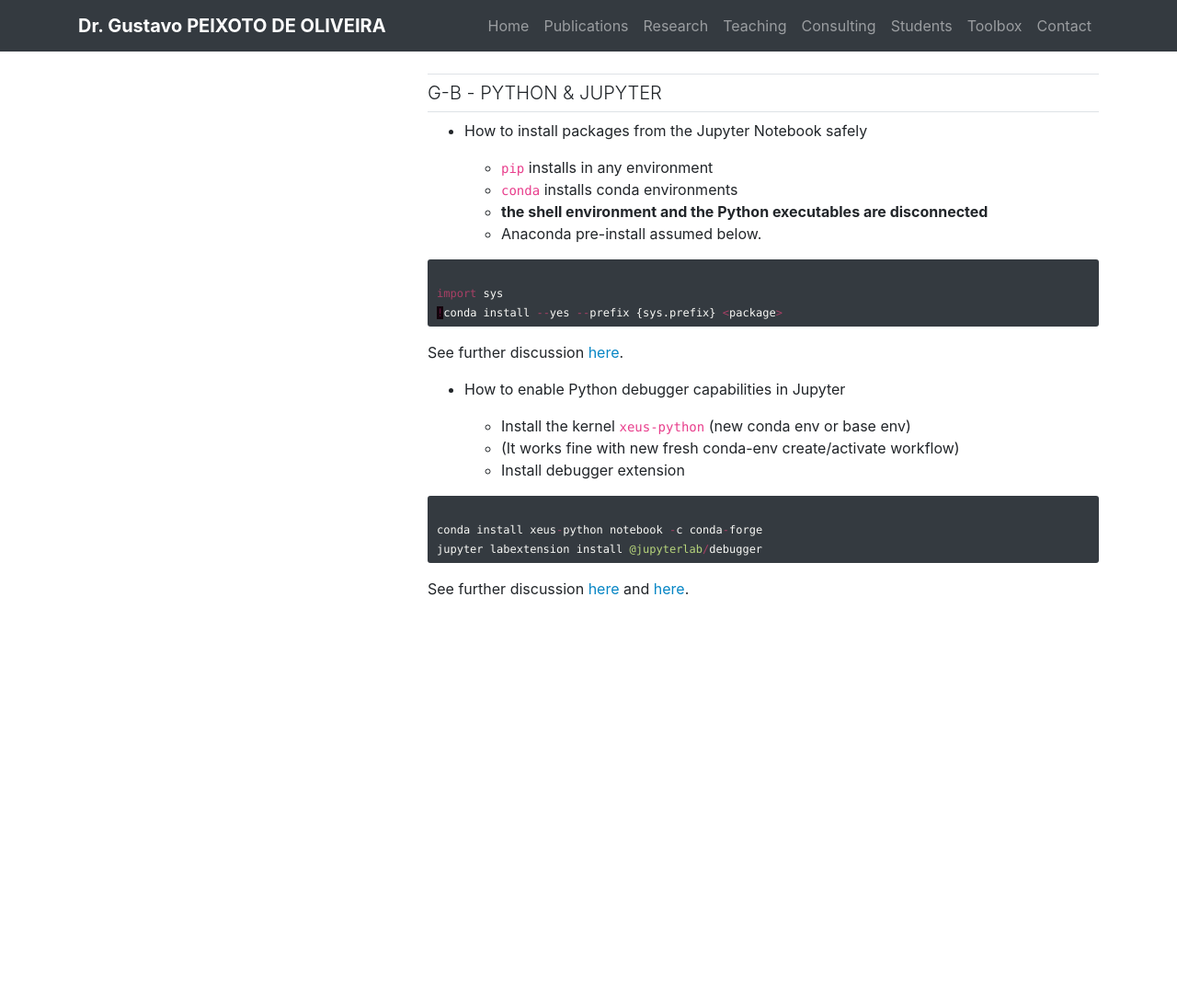
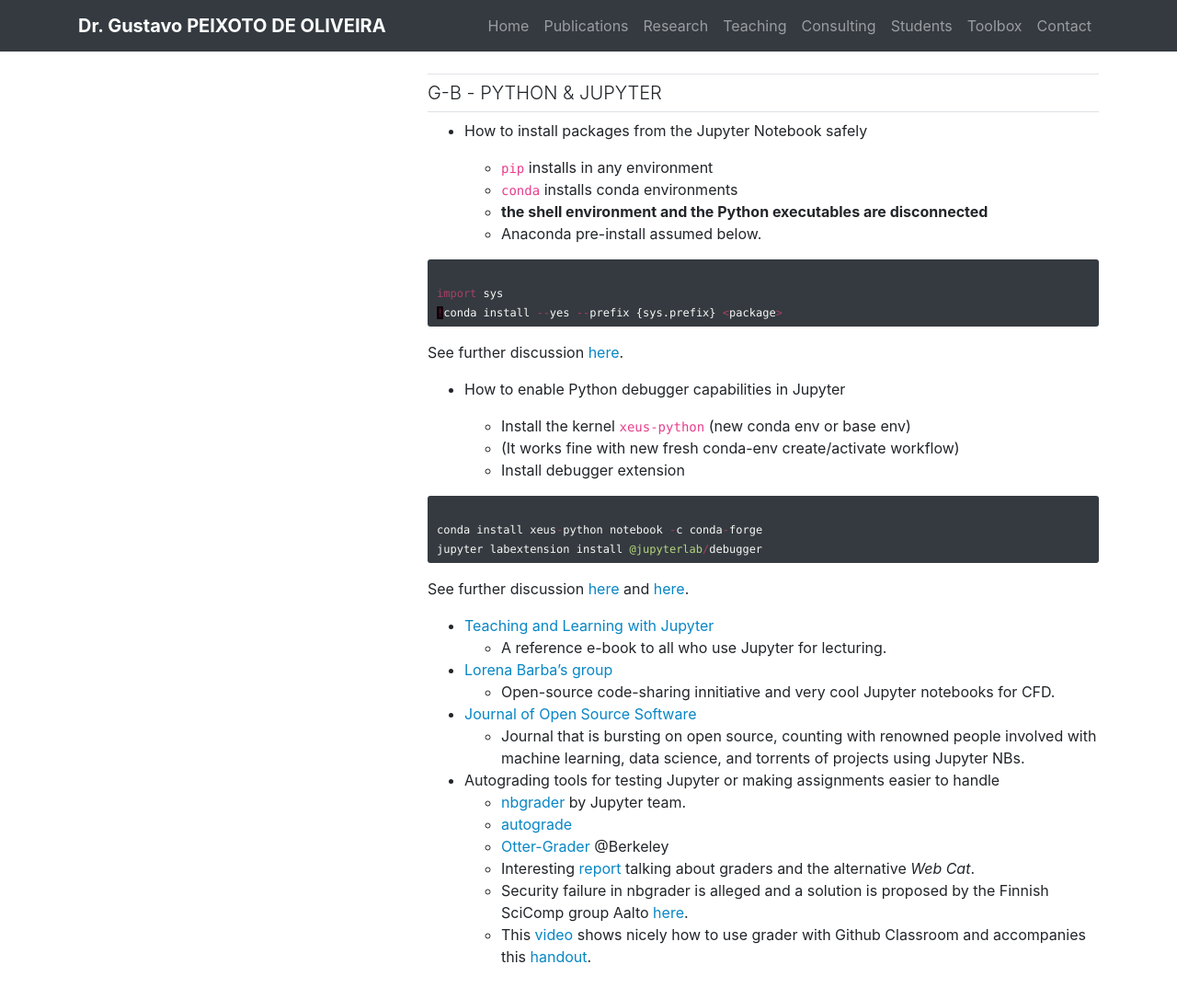
Before and after one commit to gcpeixoto/gcpeixoto.github.io, a Jekyll site: the page built from _toolbox/G-b-python.md, in a window 1280 px wide and 1092 px high. Shown: the top 1086 px of the window at 92% size. Built offline with Jekyll 4.4.1, drawn with Linux system fonts in a browser that asks for light colours.

Commit message:
Update. Writing about autograders.

```diff
--- a/_toolbox/G-b-python.md
+++ b/_toolbox/G-b-python.md
@@ -26,3 +26,20 @@
 {% endhighlight %}
 
 See further discussion [here](https://github.com/jupyterlab/debugger) and [here](https://github.com/jupyter-xeus/xeus-python).
+
+- [Teaching and Learning with Jupyter](https://jupyter4edu.github.io/jupyter-edu-book/)
+	- A reference e-book to all who use Jupyter for lecturing.
+
+- [Lorena Barba's group](https://lorenabarba.com)
+	- Open-source code-sharing innitiative and very cool Jupyter notebooks for CFD.
+
+- [Journal of Open Source Software](https://joss.theoj.org)
+	- Journal that is bursting on open source, counting with renowned people involved with machine learning, data science, and torrents of projects using Jupyter NBs.
+
+- Autograding tools for testing Jupyter or making assignments easier to handle
+	- [nbgrader](https://nbgrader.readthedocs.io/en/stable/) by Jupyter team.
+	- [autograde](https://github.com/cssh-rwth/autograde)
+	- [Otter-Grader](https://otter-grader.readthedocs.io/en/stable/) @Berkeley
+	- Interesting [report](https://infovis.cs.vt.edu/sites/default/files/Auto_Grading_Jupyter_Notebooks.pdf) talking about graders and the alternative _Web Cat_.
+	- Security failure in nbgrader is alleged and a solution is proposed by the Finnish SciComp group Aalto [here](https://scicomp.aalto.fi/aalto/jupyterhub-instructors/autograding/).
+	- This [video](https://youtu.be/__yUvsV1xsU) shows nicely how to use grader with Github Classroom and accompanies this [handout](https://github.com/jkuruzovich/otter_helper).
```
